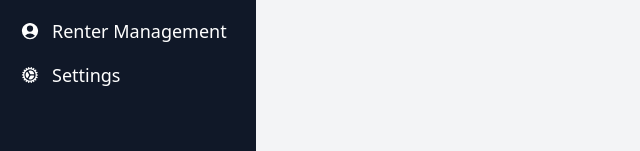
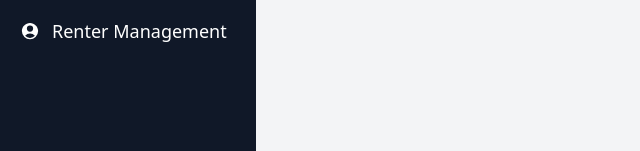
Before and after one commit to PakornPK/rent-building, a React (Vite) app: page / in a window 1280 px wide. Shown: the part 235-386 px from the top of the page, without its empty margins (0-640 px from the left). Built offline with nearby package versions, Linux system fonts and the light colour scheme.

Commit message:
remove sitting page

```diff
--- a/src/components/Sidebar.jsx
+++ b/src/components/Sidebar.jsx
@@ -67,12 +67,6 @@ const Sidebar = () => {
                 Renter Management
               </Link>
             </li>
-            <li className="mb-4">
-              <Link to="/setting" className="flex items-center text-lg hover:text-blue-400">
-                <CogIcon className="h-5 w-5 mr-3" />
-                Settings
-              </Link>
-            </li>
           </ul>
         </nav>
       </div>
```
